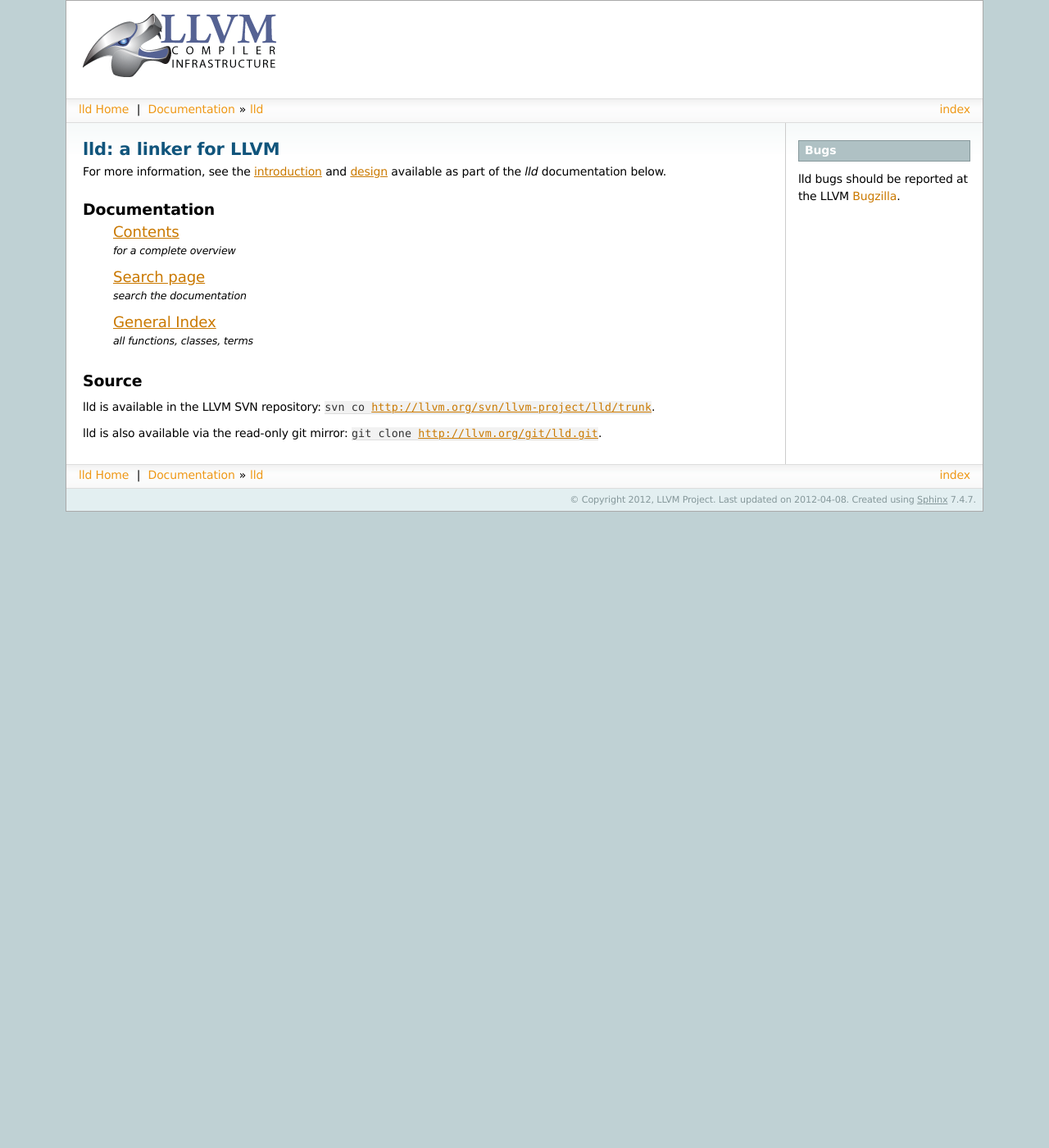
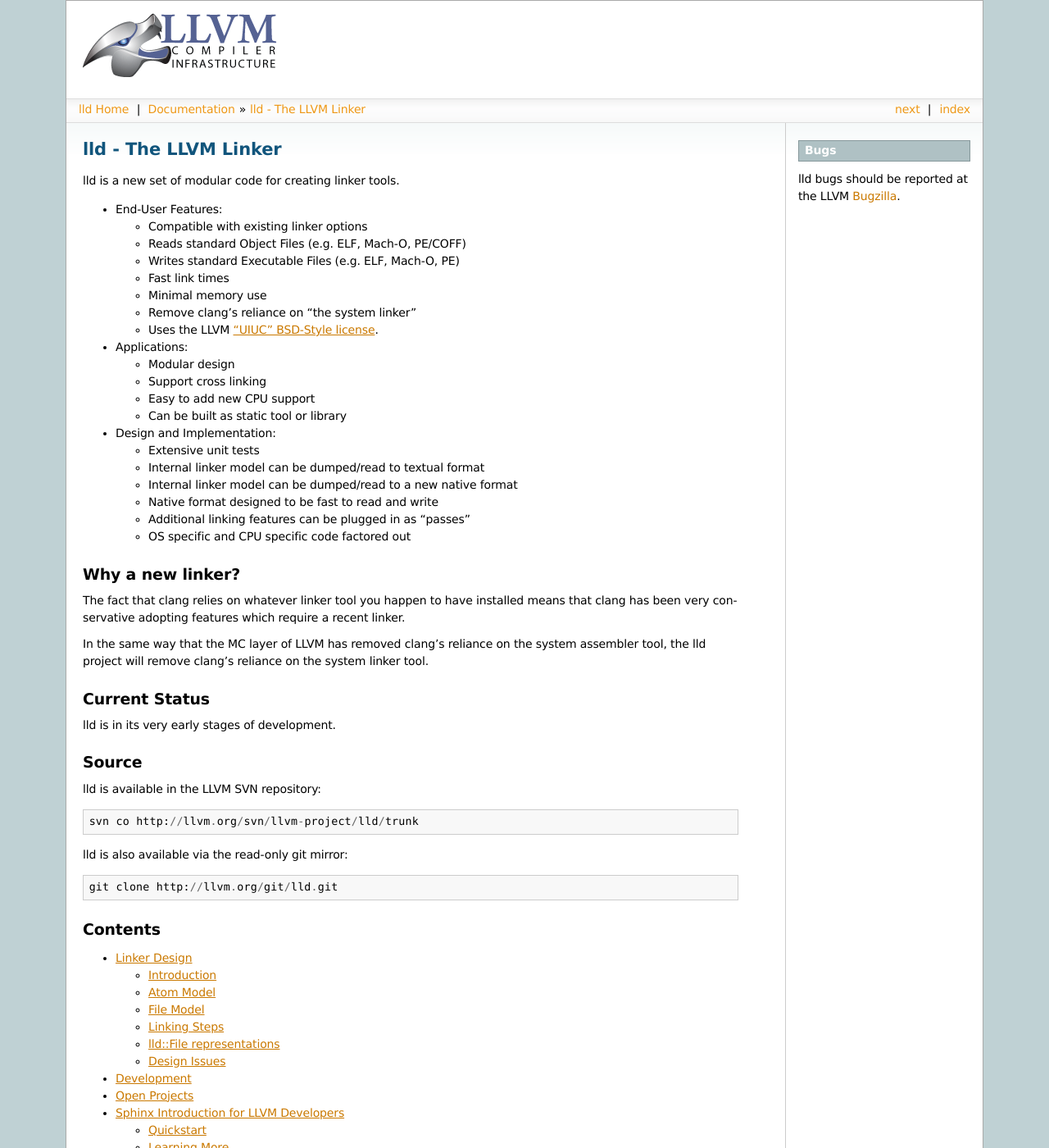
Before and after one commit to gwsystems/wasmception-lld, a Sphinx documentation site: the page built from docs/index.rst, in a window 1280 px wide and 1400 px high. Shown: the whole window at 82% size. Built offline with Sphinx 7.4.7, drawn with Linux system fonts in a browser that asks for light colours; some of the changed text lies outside the part shown.

Commit message:
[docs] Make the index page ReST based instead of html based.
git-svn-id: http://llvm.org/svn/llvm-project/lld/trunk@154275 91177308-0d34-0410-b5e6-96231b3b80d8

```diff
--- a/docs/_templates/index.html
+++ /dev/null
@@ -1,37 +0,0 @@
-{% extends "layout.html" %}
-{% set title = 'lld' %}
-{% block body %}
-<h1>lld: a linker for LLVM</h1>
-
-For more information, see the <a href="{{pathto('intro')}}">introduction</a>
-and <a href="{{pathto('design')}}">design</a> available as part of the <i>lld</i>
-documentation below.
-
-<h2>Documentation</h2>
-<table class="contentstable" align="center" style="margin-left: 30px">
-  <tr>
-    <td width="50%">
-      <p class="biglink"><a class="biglink" href="{{ pathto('contents') }}">
-          Contents</a><br/>
-        <span class="linkdescr">for a complete overview</span></p>
-      <p class="biglink"><a class="biglink" href="{{ pathto('search') }}">
-          Search page</a><br/>
-        <span class="linkdescr">search the documentation</span></p>
-      <p class="biglink"><a class="biglink" href="{{ pathto('genindex') }}">
-          General Index</a><br/>
-        <span class="linkdescr">all functions, classes, terms</span></p>
-  </td></tr>
-</table>
-
-<h2>Source</h2>
-<p>lld is available in the LLVM SVN repository:
-  <tt>svn co
-    <a href="http://llvm.org/svn/llvm-project/lld/trunk">
-      http://llvm.org/svn/llvm-project/lld/trunk</a></tt>.</p>
-
-<p>lld is also available via the read-only git mirror:
-  <tt>git clone
-    <a href="http://llvm.org/git/lld.git">
-      http://llvm.org/git/lld.git</a></tt>.</p>
-
-{% endblock %}
--- a/docs/conf.py
+++ b/docs/conf.py
@@ -36,7 +36,7 @@ source_suffix = '.rst'
 #source_encoding = 'utf-8-sig'
 
 # The master toctree document.
-master_doc = 'contents'
+master_doc = 'index'
 
 # General information about the project.
 project = u'lld'
@@ -134,7 +134,7 @@ html_sidebars = {'index': 'indexsidebar.html'}
 
 # Additional templates that should be rendered to pages, maps page names to
 # template names.
-html_additional_pages = {'index': 'index.html'}
+# html_additional_pages = {'index': 'index.html'}
 
 # If false, no module index is generated.
 #html_domain_indices = True
--- a/docs/contents.rst
+++ /dev/null
@@ -1,19 +0,0 @@
-.. _contents:
-
-Contents
-========
-
-.. toctree::
-   :maxdepth: 2
-
-   intro
-   design
-   development
-   open_projects
-   sphinx_intro
-
-Indices and tables
-==================
-
-* :ref:`genindex`
-* :ref:`search`
--- /dev/null
+++ b/docs/index.rst
@@ -0,0 +1,79 @@
+.. _index:
+
+lld - The LLVM Linker
+=====================
+
+lld is a new set of modular code for creating linker tools.
+
+* End-User Features:
+
+  * Compatible with existing linker options
+  * Reads standard Object Files (e.g. ELF, Mach-O, PE/COFF)
+  * Writes standard Executable Files (e.g. ELF, Mach-O, PE)
+  * Fast link times
+  * Minimal memory use
+  * Remove clang's reliance on "the system linker"
+  * Uses the LLVM `"UIUC" BSD-Style license`__.
+
+* Applications:
+
+  * Modular design
+  * Support cross linking
+  * Easy to add new CPU support
+  * Can be built as static tool or library
+
+* Design and Implementation:
+
+  * Extensive unit tests
+  * Internal linker model can be dumped/read to textual format
+  * Internal linker model can be dumped/read to a new native format
+  * Native format designed to be fast to read and write
+  * Additional linking features can be plugged in as "passes"
+  * OS specific and CPU specific code factored out
+
+Why a new linker?
+-----------------
+
+The fact that clang relies on whatever linker tool you happen to have installed
+means that clang has been very conservative adopting features which require a
+recent linker.
+
+In the same way that the MC layer of LLVM has removed clang's reliance on the
+system assembler tool, the lld project will remove clang's reliance on the
+system linker tool.
+
+
+Current Status
+--------------
+
+lld is in its very early stages of development.
+
+Source
+------
+
+lld is available in the LLVM SVN repository::
+
+  svn co http://llvm.org/svn/llvm-project/lld/trunk
+
+lld is also available via the read-only git mirror::
+
+  git clone http://llvm.org/git/lld.git
+
+Contents
+--------
+
+.. toctree::
+   :maxdepth: 2
+
+   design
+   development
+   open_projects
+   sphinx_intro
+
+Indices and tables
+------------------
+
+* :ref:`genindex`
+* :ref:`search`
+
+__ http://llvm.org/docs/DeveloperPolicy.html#license
--- a/docs/intro.rst
+++ /dev/null
@@ -1,66 +0,0 @@
-.. _intro:
-
-Introduction
-============
-
-lld is a new set of modular code for creating linker tools.
-
- * End-User Features:
-
-   * Compatible with existing linker options
-
-   * Reads standard Object Files (e.g. ELF, Mach-O, PE/COFF)
-
-   * Writes standard Executable Files (e.g. ELF, Mach-O, PE)
-
-   * Fast link times
-
-   * Minimal memory use
-
-   * Remove clang's reliance on "the system linker"
-
-   * Uses the LLVM `"UIUC" BSD-Style license`__.
-
- * Applications:
-
-   * Modular design
-
-   * Support cross linking
-
-   * Easy to add new CPU support
-
-   * Can be built as static tool or library
-
- * Design and Implementation:
-
-   * Extensive unit tests
-
-   * Internal linker model can be dumped/read to textual format
-
-   * Internal linker model can be dumped/read to a new native format
-
-   * Native format designed to be fast to read and write
-
-   * Additional linking features can be plugged in as "passes"
-
-   * OS specific and CPU specific code factored out
-
-
-Why a new linker?
------------------
-
-The fact that clang relies on whatever linker tool you happen to have installed
-means that clang has been very conservative adopting features which require a
-recent linker.
-
-In the same way that the MC layer of LLVM has removed clang's reliance on the
-system assembler tool, the lld project will remove clang's reliance on the
-system linker tool.
-
-
-Current Status
---------------
-
-lld is in its very early stages of development.
-
-__ http://llvm.org/docs/DeveloperPolicy.html#license
```
